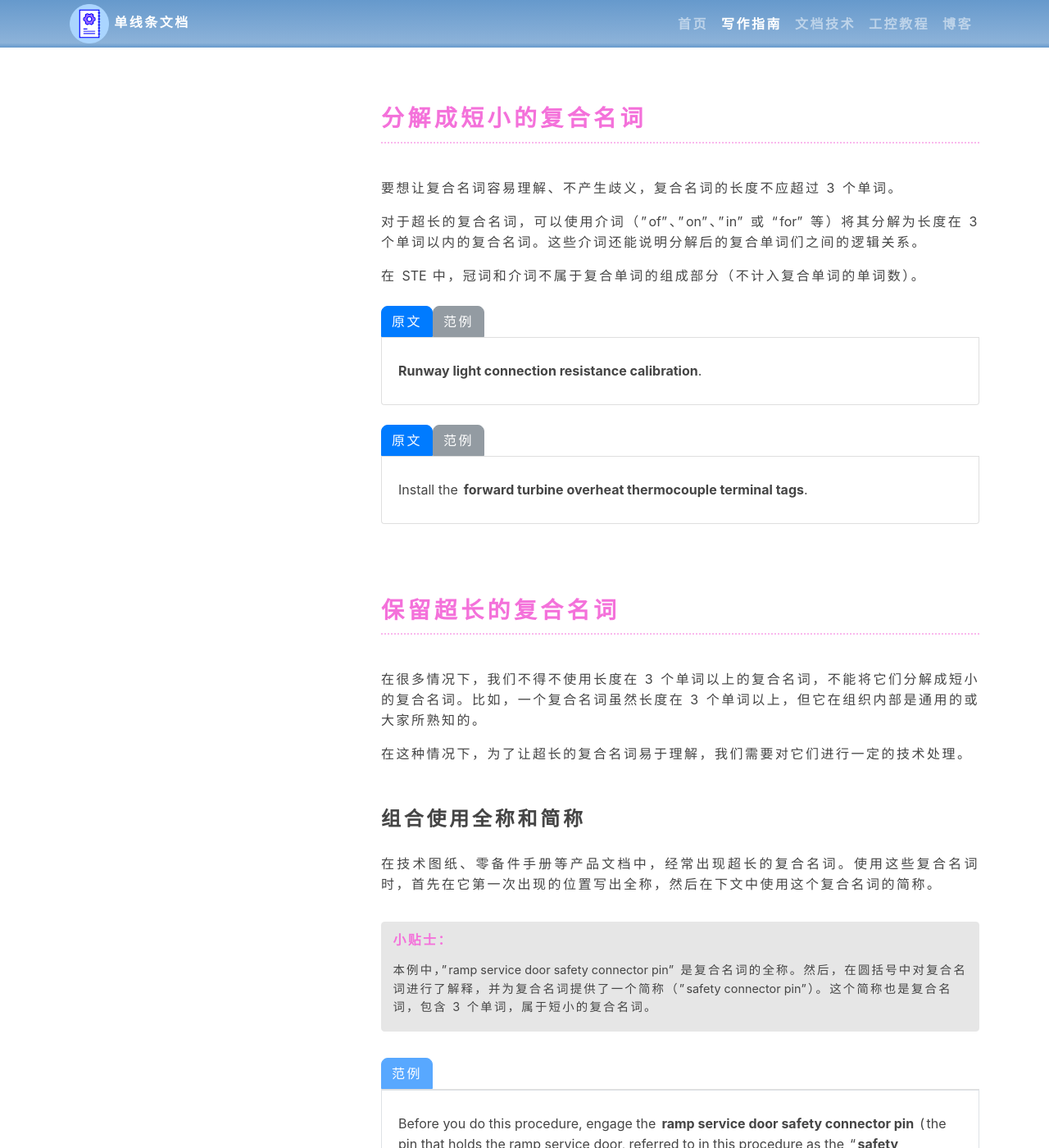
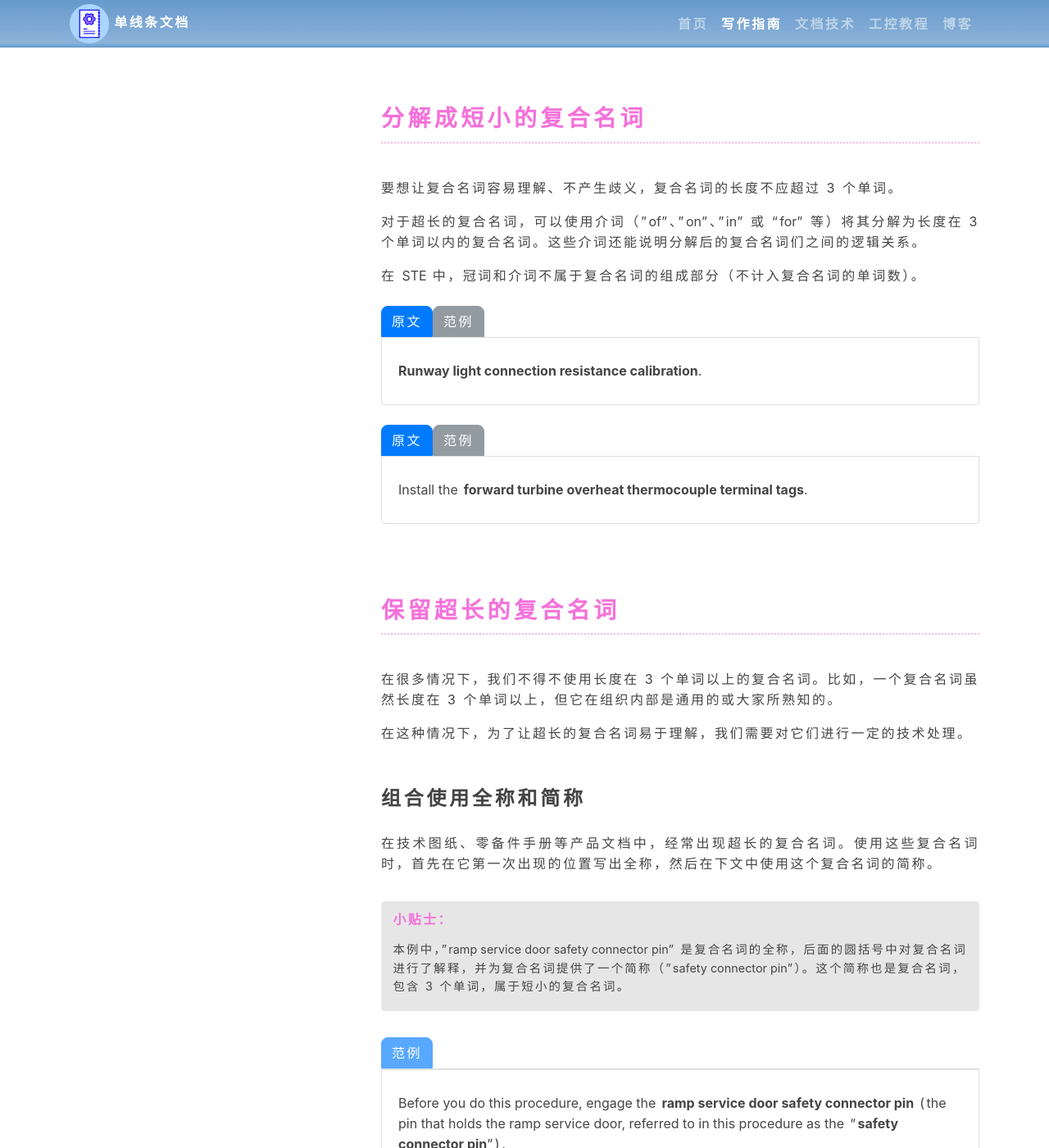
Before and after one commit to wongyah/docsimpo.work, a Jekyll site: the page built from _style-guide-en/language-and-grammer/noun-clusters.md, in a window 1280 px wide and 1400 px high, scrolled down 632 px. Shown: the whole window at 82% size. Built offline with Jekyll 4.4.1, drawn with Linux system fonts in a browser that asks for light colours.

Commit message:
修正了写作指南中的几个笔误。

```diff
--- a/_style-guide-en/language-and-grammer/noun-clusters.md
+++ b/_style-guide-en/language-and-grammer/noun-clusters.md
@@ -21,9 +21,9 @@
 
 要想让复合名词容易理解、不产生歧义，复合名词的长度不应超过 3 个单词。
 
-对于超长的复合名词，可以使用介词（"of"、"on"、"in" 或 "for" 等）将其分解为长度在 3 个单词以内的复合名词。这些介词还能说明分解后的复合单词们之间的逻辑关系。
+对于超长的复合名词，可以使用介词（"of"、"on"、"in" 或 "for" 等）将其分解为长度在 3 个单词以内的复合名词。这些介词还能说明分解后的复合名词们之间的逻辑关系。
 
-在 STE 中，冠词和介词不属于复合单词的组成部分（不计入复合单词的单词数）。
+在 STE 中，冠词和介词不属于复合名词的组成部分（不计入复合名词的单词数）。
 
 {% capture case-id -%}{% increment counter %}{%- endcapture %}
 
@@ -49,7 +49,7 @@
 
 # 保留超长的复合名词
 
-在很多情况下，我们不得不使用长度在 3 个单词以上的复合名词，不能将它们分解成短小的复合名词。比如，一个复合名词虽然长度在 3 个单词以上，但它在组织内部是通用的或大家所熟知的。
+在很多情况下，我们不得不使用长度在 3 个单词以上的复合名词。比如，一个复合名词虽然长度在 3 个单词以上，但它在组织内部是通用的或大家所熟知的。
 
 在这种情况下，为了让超长的复合名词易于理解，我们需要对它们进行一定的技术处理。
 
@@ -57,7 +57,7 @@
 
 在技术图纸、零备件手册等产品文档中，经常出现超长的复合名词。使用这些复合名词时，首先在它第一次出现的位置写出全称，然后在下文中使用这个复合名词的简称。
 
-> 本例中，"ramp service door safety connector pin" 是复合名词的全称。然后，在圆括号中对复合名词进行了解释，并为复合名词提供了一个简称（"safety connector pin"）。这个简称也是复合名词，包含 3 个单词，属于短小的复合名词。
+> 本例中，"ramp service door safety connector pin" 是复合名词的全称，后面的圆括号中对复合名词进行了解释，并为复合名词提供了一个简称（"safety connector pin"）。这个简称也是复合名词，包含 3 个单词，属于短小的复合名词。
 
 {%- capture example-{{ case-id }} -%}
 Before you do this procedure, engage the **ramp service door safety connector pin** (the pin that holds the ramp service door, referred to in this procedure as the "**safety connector pin**").
```
Also changed, not shown: _style-guide-en/language-and-grammer/verbs.md (+1 -1 lines), _style-guide-en/word-choice/select-technical-terms.md (+1 -1 lines).
